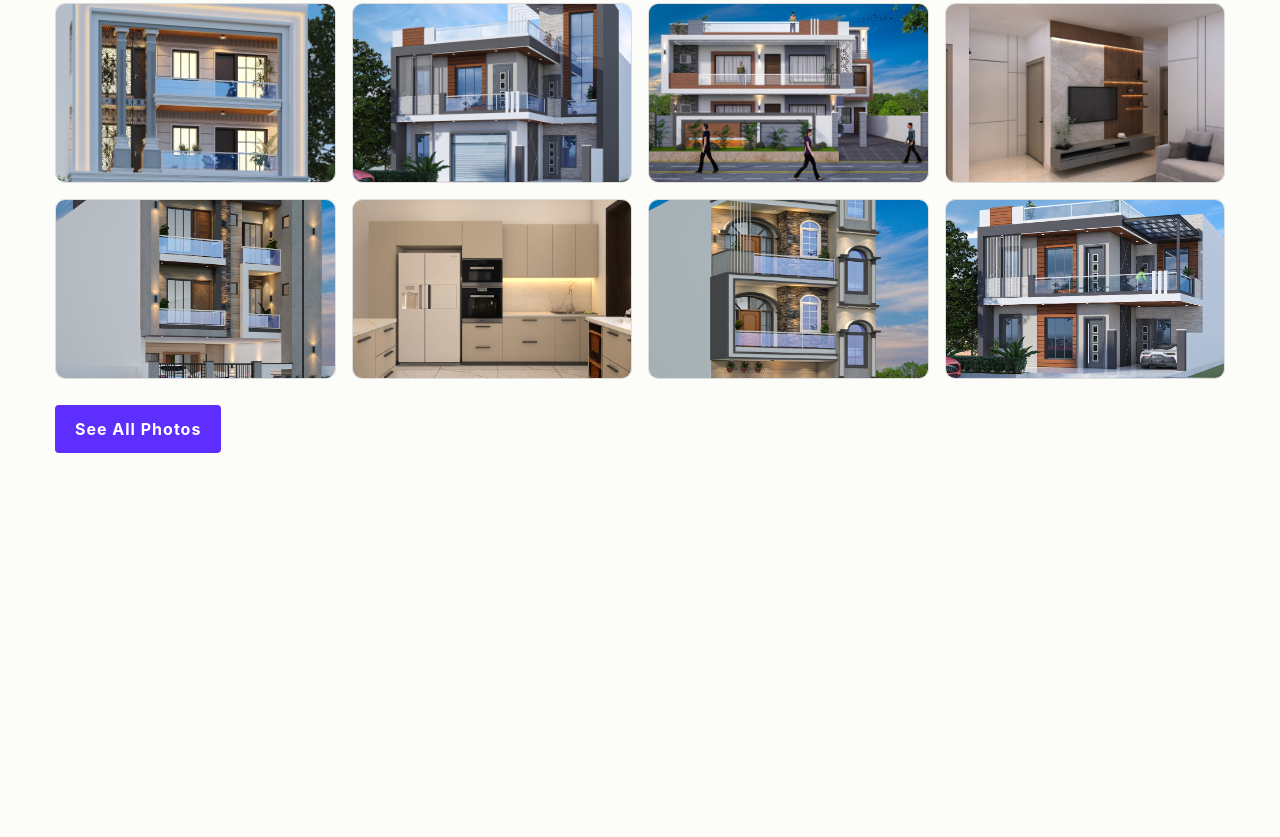
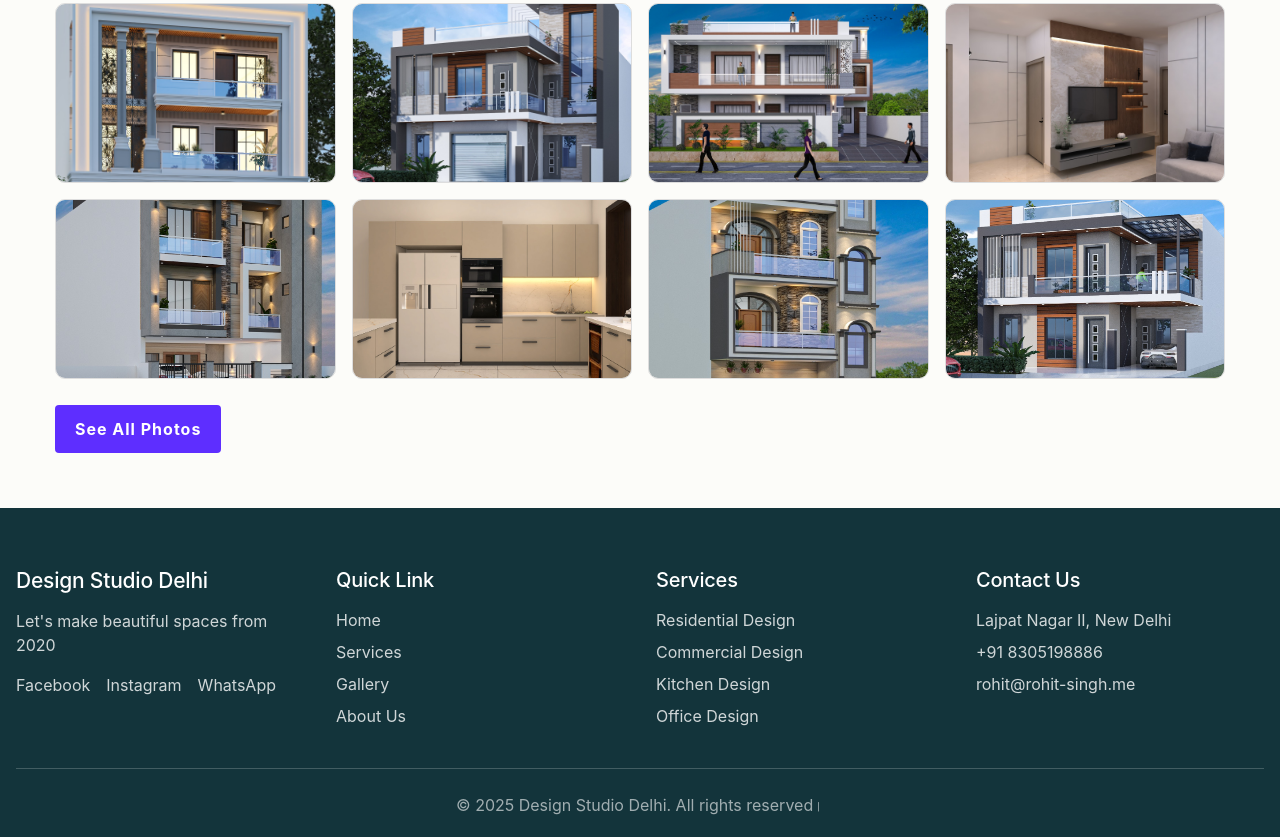
Before and after one commit to rohitsingh0318/Design_Studio_Delhi, a plain HTML site: page gallery.html in a window 1280 px wide. Shown: the part 310-1147 px from the top of the page. Before the commit the page ends 818 px from the top, so only its background shows below. Drawn offline with Linux system fonts and the light colour scheme.

Commit message:
Renamed img to Image, added gallery.html, updated HTML and CSS

```diff
--- a/copy.html
+++ b/gallery.html
@@ -56,14 +56,13 @@
         background:#fff;
         padding:15px;
         border-radius:10px;
-        /* max-width:90vw;
-        max-height:90vh; */
+        max-width:90vw;
+        max-height:90vh;
         box-shadow: 0 8px 48px rgba(54,54,154,0.08);
         display:flex;
         flex-direction:column;
         align-items:center;
         position: relative;
-        width: 80%;
     }
     .modal-content img { max-width:80vw; max-height:60vh; border-radius:8px;}
     .modal-close {
@@ -91,8 +90,7 @@
                 <ul class="nav-menu">
                     <li><a href="index.html">Home</a></li>
                     <li><a href="index.html">Services</a></li>
-                    <!-- <li><a href="index.html">Portfolio</a></li> -->
-                    <li><a href="#">Gallery</a></li>
+                    <li><a href="gallery.html">Gallery</a></li>
                     <li><a href="index.html">About Us</a></li>
                     <li><a href="index.html">Contact US</a></li>
                     <li><a href="bookingnow.html" class="btn btn--primary btn--sm">Book Now</a></li>
@@ -109,9 +107,9 @@
 
     <!-- MAIN GALLERY SECTION -->
     <main>
-        <h1>Gallery...</h1>
+         <h1 style="font-size:2em; text-align:center;">Gallery</h1>
         <section class="gallery-section" id="gallery-section">
-            <h1 style="font-size:2em; text-align:center;">Gallery To View my all Design</h1>
+            <h1 style="font-size:2em; text-align:center;">Gallery</h1>
             <div class="gallery-grid" id="gallery-grid">
                 <!-- Photos load here -->
             </div>
@@ -126,9 +124,54 @@
       </div>
     </div>
     <!-- JS CODE -->
+<!-- footer -->
+   <!-- Footer -->
+    <footer class="footer">
+        <div class="container">
+            <div class="footer-content">
+                <div class="footer-section">
+                    <h3>Design Studio Delhi</h3>
+                    <p>Let's make beautiful spaces from 2020</p>
+                    <div class="social-links">
+                        <a href="#" target="_blank">Facebook</a>
+                        <a href="#" target="_blank">Instagram</a>
+                        <a href="#" target="_blank">WhatsApp</a>
+                    </div>
+                </div>
+                <div class="footer-section">
+                    <h4>Quick Link</h4>
+                    <ul>
+                        <li><a href="#home">Home</a></li>
+                        <li><a href="#services">Services</a></li>
+                        <li><a href="gallery.html">Gallery</a></li>
+                        <li><a href="#about">About Us</a></li>
+                    </ul>
+                </div>
+                <div class="footer-section">
+                    <h4>Services</h4>
+                    <ul>
+                        <li><a href="#services">Residential Design</a></li>
+                        <li><a href="#services">Commercial Design</a></li>
+                        <li><a href="#services">Kitchen Design</a></li>
+                        <li><a href="#services">Office Design</a></li>
+                    </ul>
+                </div>
+                <div class="footer-section">
+                    <h4>Contact Us</h4>
+                    <p>Lajpat Nagar II, New Delhi</p>
+                    <p>+91 8305198886</p>
+                    <p>rohit@rohit-singh.me</p>
+                </div>
+            </div>
+            <div class="footer-bottom">
+                <p>&copy; 2025 Design Studio Delhi.  All rights reserved।</p>
+            </div>
+        </div>
+    </footer>
+
     <script>
     // Images folder me photo1.jpg ... photo50.jpg (images folder same level par ho .html file ke sath)
-    const photos = Array.from({length:48}, (_,i)=>`image/photo${i+1}.jpg`);
+    const photos = Array.from({length:50}, (_,i)=>`image/photo${i+1}.jpg`);
     let showingAll = false;
 
     // Render home preview (12 photos) or ALL (50)
--- a/style.css
+++ b/style.css
@@ -689,7 +689,7 @@ select.form-control {
   bottom: 0;
   left: 0;
 
-  background-image: url("img/5985354.webp");
+  background-image: url("Image/5985354.webp");
   background-size: cover;
   background-repeat: no-repeat;
   background-position: center;
@@ -854,7 +854,7 @@ select.form-control {
 }
 
 /* Portfolio Section */
-.portfolio {
+/* .portfolio {
   padding: 80px 0;
   background: var(--color-surface);
 }
@@ -935,7 +935,7 @@ select.form-control {
 .portfolio-overlay p {
   margin: 0;
   opacity: 0.9;
-}
+} */
 
 
 /* Testimonials Section */
```
Also changed, not shown: bookingnow.html (+2 -3 lines), index.html (+7 -7 lines), Image/5985354.webp (renamed from img/5985354.webp), Image/nancy1.jpg (renamed from img/nancy1.jpg), Image/sean-min.png (renamed from img/sean-min.png), Image/zx3.PNG (renamed from img/zx3.PNG), img/dining-room.jpg (deleted), img/industrial-style-living-room.jpg (deleted), img/kitchen-design.jpg (deleted), img/living-room.jpg (deleted), img/modern-bedroom.jpg (deleted), img/modern-modular-kitchen.jpg (deleted), 4 other files.
